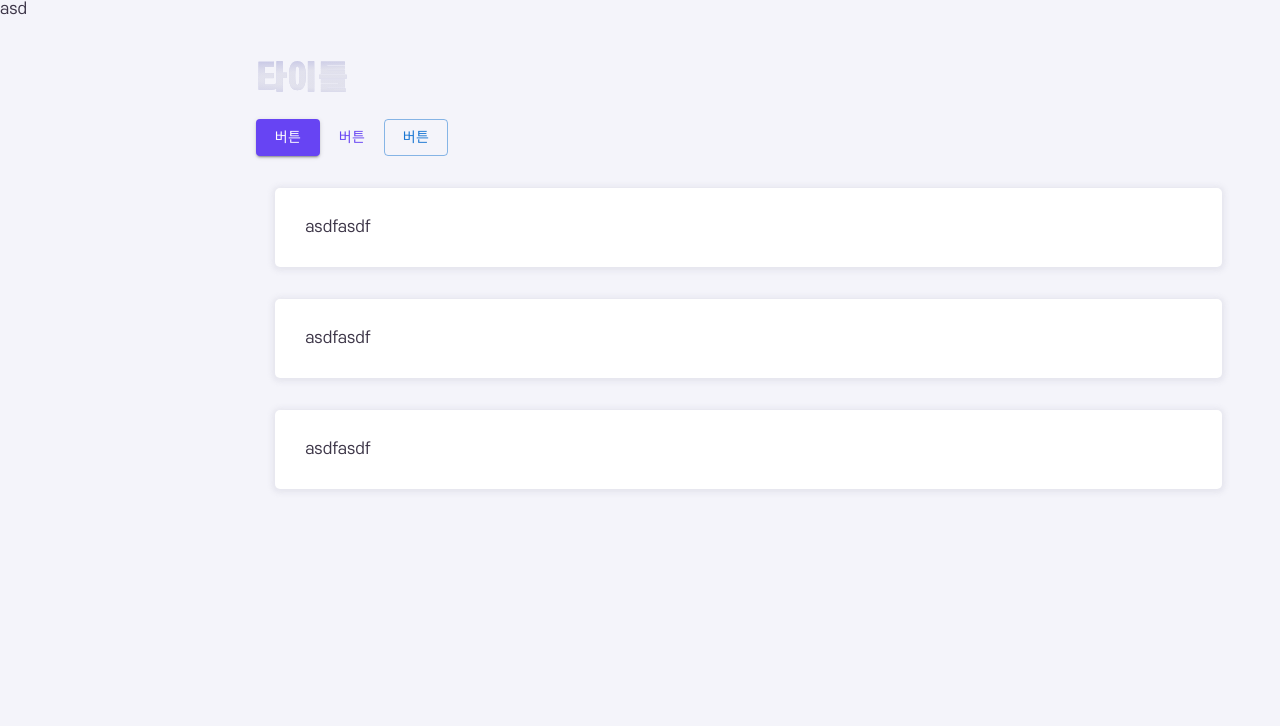
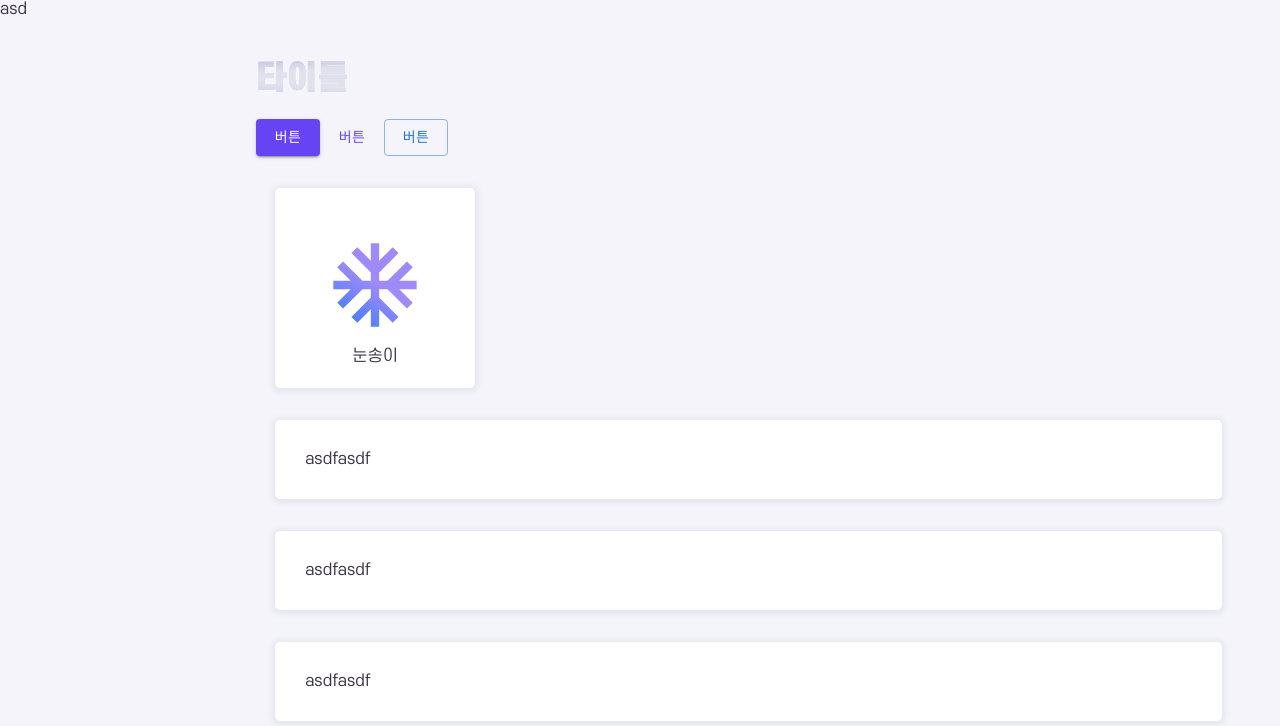
Before and after one commit to shindonggeun/Talkydoki, a React (Vite) app in the folder FrontEnd/: page / in a window 1280 px wide. Shown: the top 726 px of the page. Built offline with nearby package versions, Linux system fonts and the light colour scheme.

Commit message:
feature: 카테고리 버튼 템플릿 작성

```diff
--- a/FrontEnd/src/App.tsx
+++ b/FrontEnd/src/App.tsx
@@ -6,7 +6,6 @@ import { Route, Routes } from "react-router-dom";
 import { Fonts } from "@/styles/common/fonts";
 import { dark, light } from "@/styles/common/themes";
 import { muiTheme } from "./styles/common/muiTheme";
-import { Container } from "./styles/ui/container";
 
 // route 컴포넌트
 import Intro from "@/routes/Intro";
@@ -17,11 +16,9 @@ function App() {
       <MUIThemeProvider theme={muiTheme}>
         <Fonts />
         <Global />
-        <Container>
-          <Routes>
-            <Route path="/" element={<Intro />} />
-          </Routes>
-        </Container>
+        <Routes>
+          <Route path="/" element={<Intro />} />
+        </Routes>
       </MUIThemeProvider>
     </ThemeProvider>
   );
--- /dev/null
+++ b/FrontEnd/src/components/ui/AIChatCategory.tsx
@@ -0,0 +1,30 @@
+import React from "react";
+import { OverridableComponent } from "@mui/material/OverridableComponent";
+import { SvgIconTypeMap } from "@mui/material";
+import { AiChatCard } from "@/styles/ui/card";
+
+type Props = {
+  Icon: OverridableComponent<SvgIconTypeMap<{}, "svg">> & { muiName: string };
+  title: string;
+};
+
+// AI  채팅 카테고리 버튼 컴포넌트
+
+function AIChatCategory({ Icon, title }: Props) {
+  return (
+    <AiChatCard>
+      <div className="inner">
+        <svg width={0} height={0}>
+          <linearGradient id="gradient_svg" x1="0" x2="0.4" y1="1" y2="0.4">
+            <stop offset={0} stopColor="var(--blue)" stopOpacity={0.9} />
+            <stop offset={1} stopColor="var(--main)" stopOpacity={0.9} />
+          </linearGradient>
+        </svg>
+        <Icon sx={{ fill: "url(#gradient_svg)", fontSize: 100 }} />
+        <p className="categoryName">{title}</p>
+      </div>
+    </AiChatCard>
+  );
+}
+
+export default AIChatCategory;
--- a/FrontEnd/src/routes/Intro.tsx
+++ b/FrontEnd/src/routes/Intro.tsx
@@ -3,6 +3,8 @@ import { Card } from "@/styles/ui/card";
 import { NavbarWrapper, SidebarWrapper, Wrapper } from "@/styles/ui/container";
 import { NegativeTitle } from "@/styles/ui/text";
 import Button from "@mui/material/Button";
+import AIChatCategory from "@/components/ui/AIChatCategory";
+import AcUnitIcon from "@mui/icons-material/AcUnit";
 
 function Intro() {
   return (
@@ -18,6 +20,7 @@ function Intro() {
           버튼
         </Button>
         <Button variant="outlined">버튼</Button>
+        <AIChatCategory Icon={AcUnitIcon} title={"눈송이"} />
         <Card>asdfasdf</Card>
         <Card>asdfasdf</Card>
         <Card>asdfasdf</Card>
--- a/FrontEnd/src/styles/ui/card.tsx
+++ b/FrontEnd/src/styles/ui/card.tsx
@@ -10,3 +10,23 @@ export const Card = styled.div`
   box-shadow: 0px 1px 5px 3px var(--shadow);
   padding: 30px;
 `;
+
+export const AiChatCard = styled(Card)`
+  width: 20%;
+  min-width: 200px;
+  aspect-ratio: 1;
+  display: flex;
+  justify-content: center;
+  align-items: center;
+
+  .inner {
+    position: relative;
+
+    p.categoryName {
+      position: absolute;
+      bottom: -40%;
+      width: 100%;
+      text-align: center;
+    }
+  }
+`;
--- a/FrontEnd/src/styles/ui/container.tsx
+++ b/FrontEnd/src/styles/ui/container.tsx
@@ -1,14 +1,4 @@
 import styled from "styled-components";
-
-// 전체 Container
-export const Container = styled.div`
-  display: flex;
-
-  /* width 992px부터 모바일 버전 */
-  @media screen and (max-width: 992px) {
-    flex-direction: column;
-  }
-`;
 
 // 사이드바
 export const SidebarWrapper = styled.div`
```
